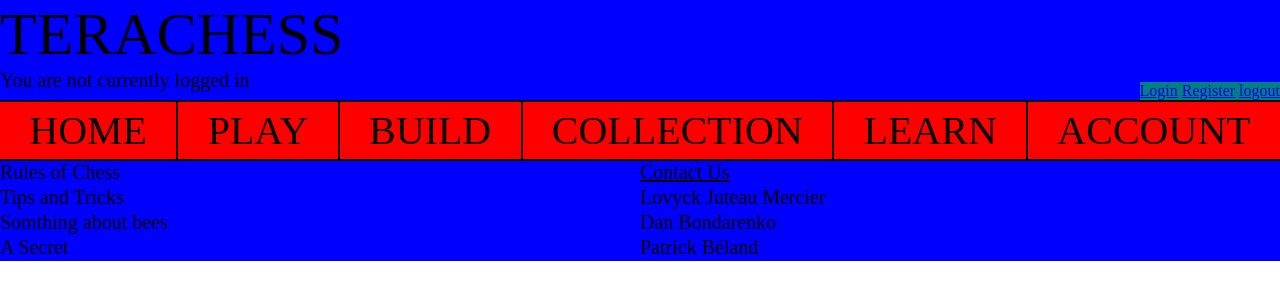
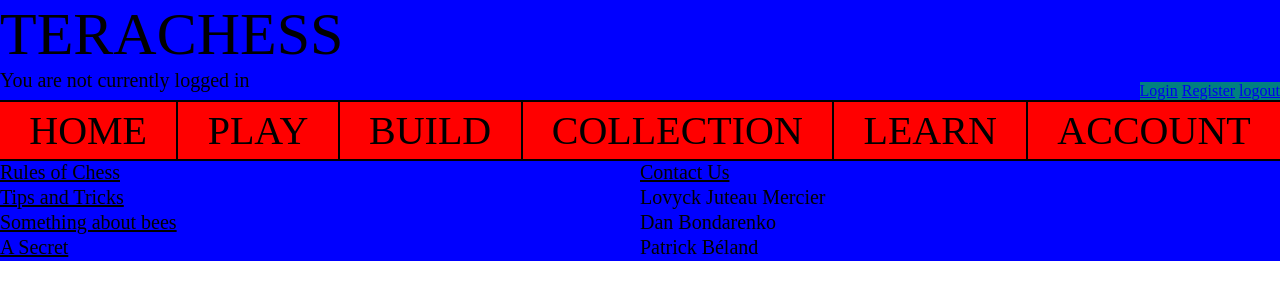
Before and after one commit to 307Project2018/The-Project, a Django app: page /TeraChess/build in a window 1280 px wide. Shown: the top 300 px of the page. Run offline with Django 3.2, Linux system fonts and the light colour scheme; parts of the project's set-up code (start-up, migrations or seed data) failed here and were passed over.

Commit message:
Finalised Home Page

```diff
--- a/Comp307v3/TeraChess/static/TeraChess/templateStyle.css
+++ b/Comp307v3/TeraChess/static/TeraChess/templateStyle.css
@@ -74,3 +74,17 @@ a.menulink:visited{
 a.menulink:hover{
 	color:yellow;
 }
+
+a.bottomLinks:link{
+    color:black;
+    text-decoration:underline;
+}
+
+a.bottomLinks:visited{
+    color:black;
+    text-decoration:underline;
+}
+
+a.bottomLinks:hover{
+    color:yellow;
+}
--- a/Comp307v3/TeraChess/templates/TeraChess/html/template.html
+++ b/Comp307v3/TeraChess/templates/TeraChess/html/template.html
@@ -38,13 +38,13 @@
 		</div>
 		<div class="bottomBanner">
 
-			<div>Rules of Chess</div>
+			<div><a class="bottomLinks" href="https://www.wikihow.com/Play-Chess">Rules of Chess</a></div>
 			<div><u>Contact Us</u></div>
-			<div>Tips and Tricks</div>
+			<div><a class="bottomLinks" href="https://www.wikihow.com/Win-Chess-Openings%3A-Playing-Black">Tips and Tricks</a></div>
 			<div>Lovyck Juteau Mercier</div>
-			<div>Somthing about bees</div>
+			<div><a class="bottomLinks" href="http://nymag.com/intelligencer/2017/11/a-complete-history-of-bee-movies-many-many-memes.html">Something about bees</a></div>
 			<div>Dan Bondarenko</div>
-			<div>A Secret</div>
+			<div><a class="bottomLinks" href="https://www.youtube.com/watch?v=dQw4w9WgXcQ">A Secret</a></div>
 			<div>Patrick Béland</div>
 
 
```
